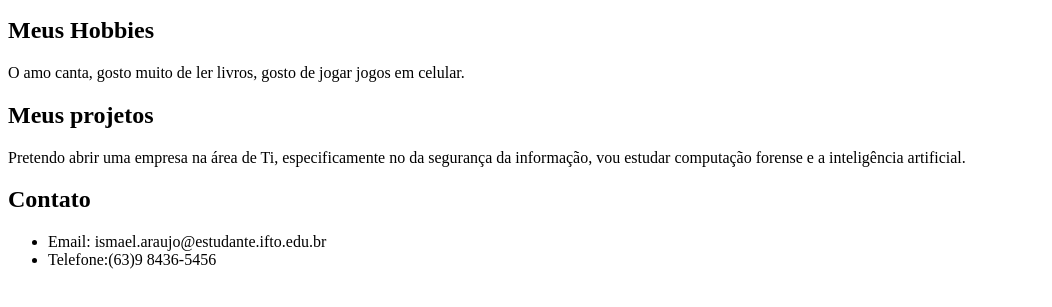
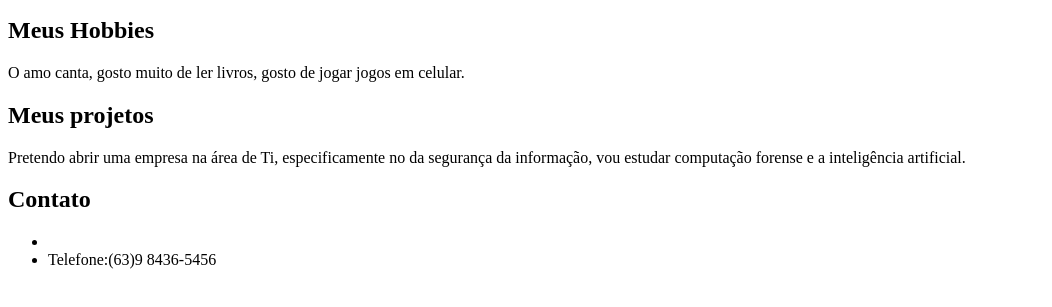
Before and after one commit to Ismaelarauj/MinhaPaginaWeb, a plain HTML site: page index.html in a window 1280 px wide. Shown: the part 101-408 px from the top of the page, without its empty margins (0-1052 px from the left). Drawn offline with Linux system fonts and the light colour scheme.

Commit message:
mudaça no codigo

```diff
--- a/index.html
+++ b/index.html
@@ -18,7 +18,7 @@
      vou estudar computação forense e a inteligência artificial.  </p>
 <h2>Contato</h2>
 <ul>
-    <li>Email: ismael.araujo@estudante.ifto.edu.br</li>
+    <li><a href="Email: ismael.araujo@estudante.ifto.edu.br"></a></li>
     <li>Telefone:(63)9 8436-5456</li>
 </ul>
 
```
